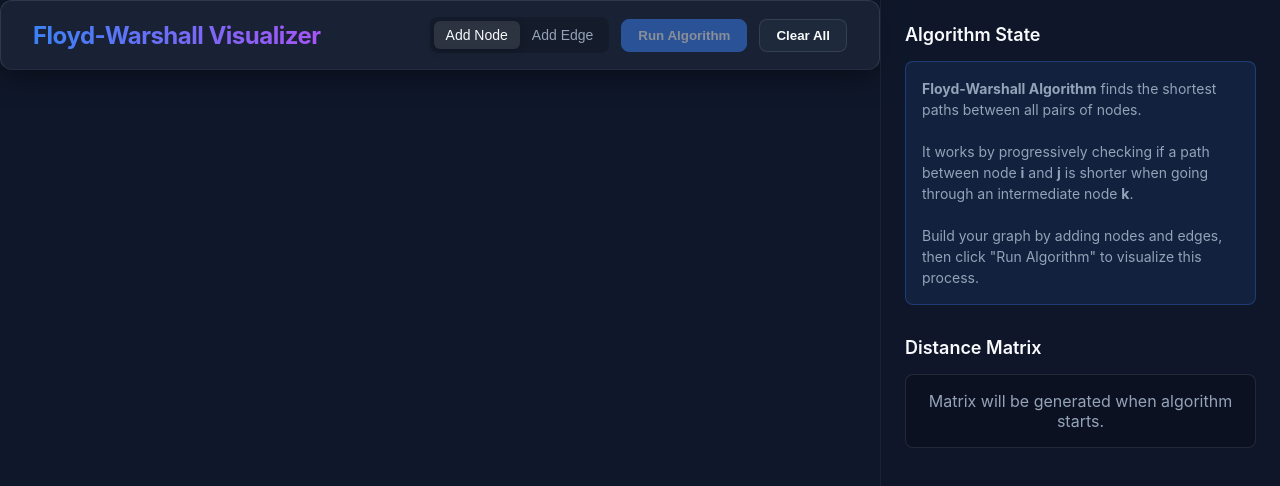
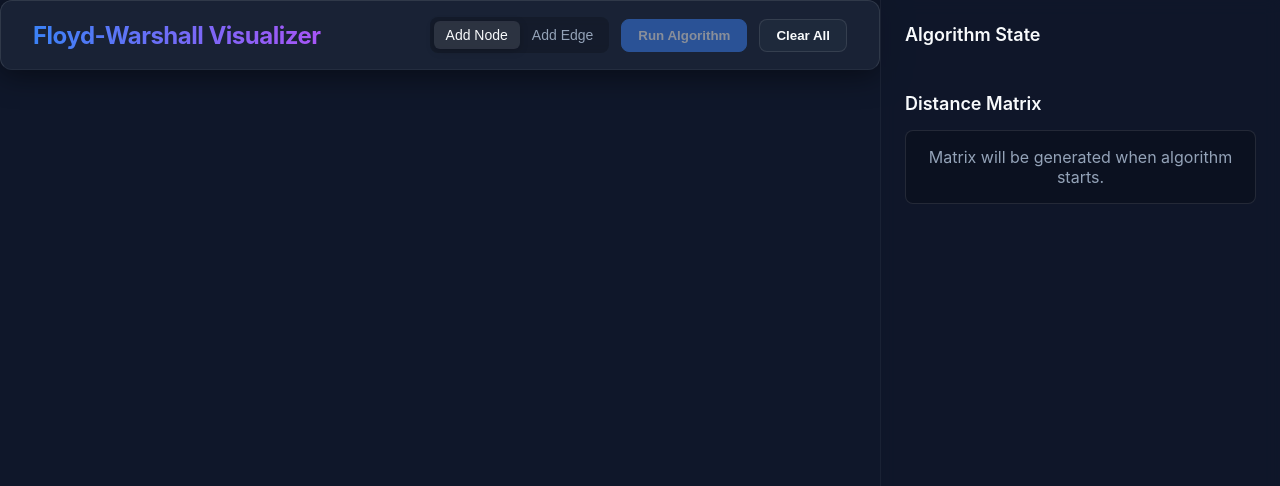
Before and after one commit to Gukasio/algos, a React (Vite) app: page / in a window 1280 px wide. Shown: the top 486 px of the page. Built offline with nearby package versions, Linux system fonts and the light colour scheme.

Commit message:
Increase step duration to 600ms

```diff
--- a/src/App.tsx
+++ b/src/App.tsx
@@ -21,7 +21,6 @@ export default function App() {
   const [mode, setMode] = useState<Mode>('add-node');
   const [selectedNode, setSelectedNode] = useState<number | null>(null);
 
-  // Algorithm State
   const [stepStates, setStepStates] = useState<StepState[]>([]);
   const [currentStepIndex, setCurrentStepIndex] = useState<number>(-1);
   const [isPlaying, setIsPlaying] = useState(false);
@@ -29,13 +28,12 @@ export default function App() {
 
   const svgRef = useRef<SVGSVGElement>(null);
 
-  // Auto-play effect
   useEffect(() => {
     let timer: number;
     if (isPlaying && currentStepIndex < stepStates.length - 1) {
       timer = window.setTimeout(() => {
         setCurrentStepIndex(prev => prev + 1);
-      }, 350); // 350ms per step
+      }, 600);
     } else if (isPlaying && currentStepIndex >= stepStates.length - 1) {
       setIsPlaying(false);
     }
@@ -58,7 +56,7 @@ export default function App() {
       };
       setNodes([...nodes, newNode]);
     } else if (mode === 'add-edge') {
-      setSelectedNode(null); // Clicked on empty space, deselect
+      setSelectedNode(null);
     }
   };
 
@@ -71,7 +69,6 @@ export default function App() {
         setSelectedNode(nodeId);
       } else {
         if (selectedNode !== nodeId) {
-          // Check if edge already exists
           const existing = edges.find(ed => ed.source === selectedNode && ed.target === nodeId);
           if (existing) {
             alert('Edge already exists!');
@@ -79,13 +76,8 @@ export default function App() {
             return;
           }
 
-          const weightStr = prompt('Enter edge weight:', '1');
-          if (weightStr !== null) {
-            const weight = parseFloat(weightStr);
-            if (!isNaN(weight)) {
-              setEdges([...edges, { source: selectedNode, target: nodeId, weight }]);
-            }
-          }
+          const randomWeight = Math.floor(Math.random() * 9) + 1;
+          setEdges([...edges, { source: selectedNode, target: nodeId, weight: randomWeight }]);
         }
         setSelectedNode(null);
       }
@@ -102,11 +94,9 @@ export default function App() {
     const n = nodes.length;
     const dist: DistMatrix = Array(n).fill(0).map(() => Array(n).fill(Infinity));
 
-    // Node index mapping
     const nodeIds = nodes.map(n => n.id);
     const idToIndex = (id: number) => nodeIds.indexOf(id);
 
-    // Initial distances
     for (let i = 0; i < n; i++) dist[i][i] = 0;
 
     edges.forEach(edge => {
@@ -124,7 +114,6 @@ export default function App() {
       for (let i = 0; i < n; i++) {
         for (let j = 0; j < n; j++) {
           if (currentDist[i][k] !== Infinity && currentDist[k][j] !== Infinity) {
-            // State 1: Comparing
             states.push({
               k, i, j,
               dist: currentDist.map(row => [...row]),
@@ -135,7 +124,6 @@ export default function App() {
             const newDist = currentDist[i][k] + currentDist[k][j];
             if (newDist < currentDist[i][j]) {
               currentDist[i][j] = newDist;
-              // State 2: Updated
               states.push({
                 k, i, j,
                 dist: currentDist.map(row => [...row]),
@@ -172,7 +160,6 @@ export default function App() {
 
   const displayDist = currentState ? currentState.dist : initialDist.length > 0 ? initialDist : null;
 
-  // Render SVG elements
   const renderEdges = () => {
     return edges.map((edge, idx) => {
       const source = nodes.find(n => n.id === edge.source);
@@ -185,7 +172,6 @@ export default function App() {
       const dy = target.y - source.y;
       const length = Math.sqrt(dx * dx + dy * dy);
 
-      // Node radius is 20
       const padding = 20;
       const offsetX = (dx / length) * padding;
       const offsetY = (dy / length) * padding;
@@ -199,7 +185,6 @@ export default function App() {
       let midX = (x1 + x2) / 2;
       let midY = (y1 + y2) / 2;
 
-      // Handle bi-directional edges by curving
       if (reverseEdge && edge.source > edge.target) {
         const curveOffset = 30;
         const nx = -dy / length;
@@ -220,7 +205,6 @@ export default function App() {
         midY = cy - 10;
       }
 
-      // Check if active in algorithm
       let edgeClass = 'edge';
       if (currentState) {
         const sourceIdx = nodes.indexOf(source);
@@ -299,7 +283,7 @@ export default function App() {
               if (selectedNode === node.id) nodeClass += " node-active";
 
               if (currentState) {
-                if (idx === currentState.k) nodeClass += " node-active"; // Intermediate node
+                if (idx === currentState.k) nodeClass += " node-active";
                 else if (idx === currentState.i || idx === currentState.j) nodeClass += " node-comparing";
               }
 
@@ -322,15 +306,7 @@ export default function App() {
       <aside className="side-panel">
         <div className="panel-section">
           <div className="panel-title">Algorithm State</div>
-          {mode !== 'running' ? (
-            <div className="info-box">
-              <p><strong>Floyd-Warshall Algorithm</strong> finds the shortest paths between all pairs of nodes.</p>
-              <br/>
-              <p>It works by progressively checking if a path between node <strong>i</strong> and <strong>j</strong> is shorter when going through an intermediate node <strong>k</strong>.</p>
-              <br/>
-              <p>Build your graph by adding nodes and edges, then click "Run Algorithm" to visualize this process.</p>
-            </div>
-          ) : (
+          {mode !== 'running' ? null : (
             <>
               <div className="controls" style={{ marginBottom: '1rem', flexWrap: 'wrap' }}>
                 <button
```
